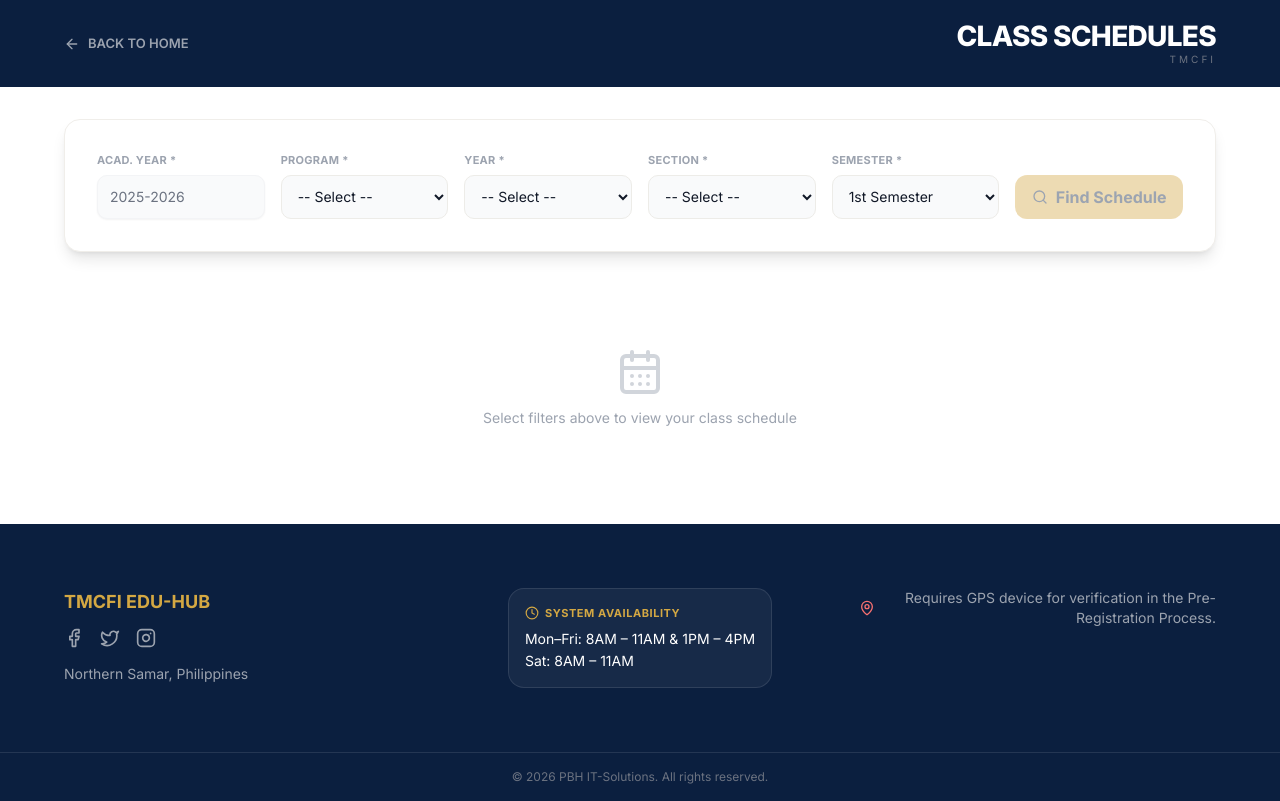
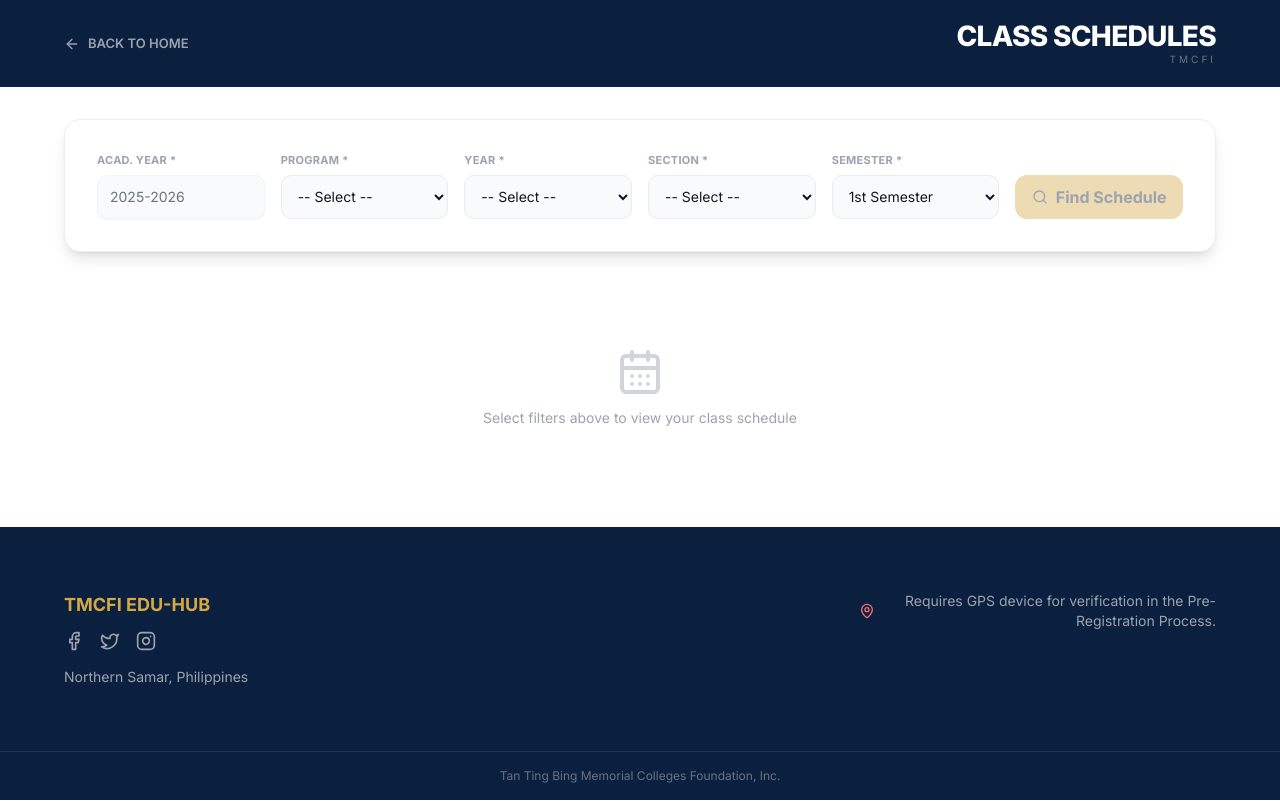
Before and after one commit to hooshinkaye/TMCF-Pre-registration-System, a React (Vite) app: page /schedule in a window 1280 px wide. Built offline with nearby package versions, Linux system fonts and the light colour scheme.

Commit message:
Remove system availability section and update copyright in footer

```diff
--- a/src/components/Footer.tsx
+++ b/src/components/Footer.tsx
@@ -1,4 +1,4 @@
-import { Facebook, Twitter, Instagram, MapPin, Clock } from 'lucide-react';
+import { Facebook, Twitter, Instagram, MapPin } from 'lucide-react';
 
 export function Footer() {
   return (
@@ -27,19 +27,8 @@
             <p className="text-sm">Northern Samar, Philippines</p>
           </div>
 
-          {/* System Hours */}
-          <div className="flex justify-center">
-            <div className="bg-white/5 border border-white/10 rounded-xl p-4 min-w-[220px]">
-              <h6 className="text-[#D4A843] text-[11px] font-bold tracking-wider uppercase mb-2 flex items-center gap-1.5">
-                <Clock className="w-3.5 h-3.5" />
-                System Availability
-              </h6>
-              <div className="text-sm text-white space-y-0.5">
-                <div>Mon–Fri: 8AM – 11AM & 1PM – 4PM</div>
-                <div>Sat: 8AM – 11AM</div>
-              </div>
-            </div>
-          </div>
+          {/* Spacer */}
+          <div></div>
 
           {/* GPS Note */}
           <div className="text-center md:text-right">
@@ -55,7 +44,7 @@
       <div className="border-t border-white/10">
         <div className="max-w-[1200px] mx-auto px-4 sm:px-6 py-4 text-center">
           <p className="text-xs text-gray-500">
-            &copy; 2026 PBH IT-Solutions. All rights reserved.
+            Tan Ting Bing Memorial Colleges Foundation, Inc.
           </p>
         </div>
       </div>
```
